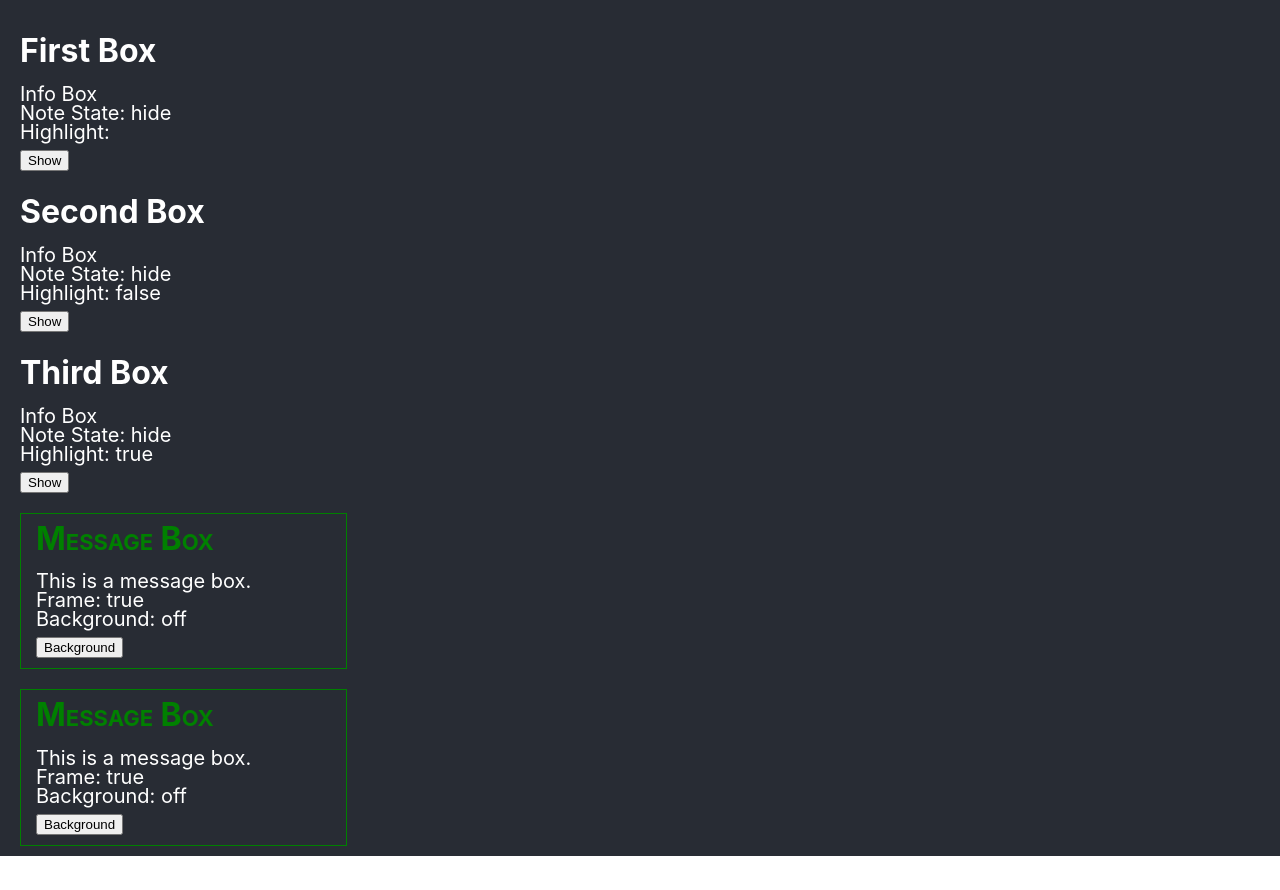
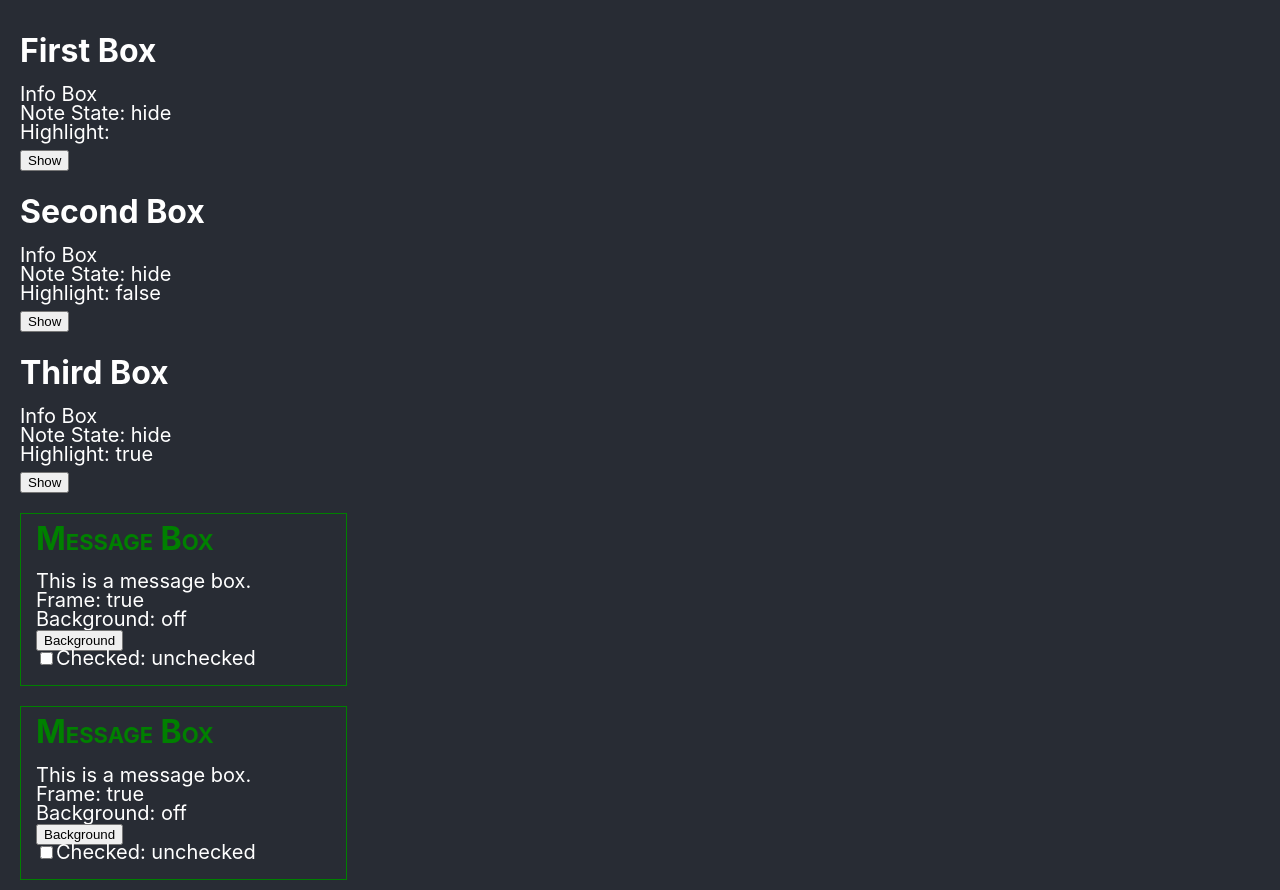
Before and after one commit to edwardtanguay/reacthooks222, a React (Create React App) app: page / in a window 1280 px wide. Before the commit the page ends 856 px from the top, so only its background shows below. Built offline with nearby package versions, Linux system fonts and the light colour scheme.

Commit message:
make checkbox work

```diff
--- a/src/components/MessageBox.js
+++ b/src/components/MessageBox.js
@@ -1,8 +1,9 @@
 import { useState } from 'react';
 import '../styles/MessageBox.scss';
 
-function MessageBox({framed}) {
+function MessageBox({ framed }) {
 	const [background, setBackground] = useState(false);
+	const [checked, setChecked] = useState(false);
 	return (
 		<div className={`component_messageBox ${framed === 'true' ? 'component_messageBox_framed' : 'component_messageBox_normal'}
 		${background ? 'component_messageBox_background' : 'component_messageBox_normal'}
@@ -11,7 +12,10 @@ function MessageBox({framed}) {
 			<p>This is a message box.</p>
 			<p>Frame: {framed} </p>
 			<p>Background: {background ? 'on' : 'off'} </p>
-			<button onClick={() => setBackground(background ? false : true)}>Background</button>
+			<p>
+				<button onClick={() => setBackground(background ? false : true)}>Background</button>
+			</p>
+			<p><input type="checkbox" checked={checked ? 'checked' : ''} onChange={() => setChecked(!checked)}/>Checked: {checked ? 'checked' : 'unchecked'}</p>
 		</div>
 	)
 }
```
